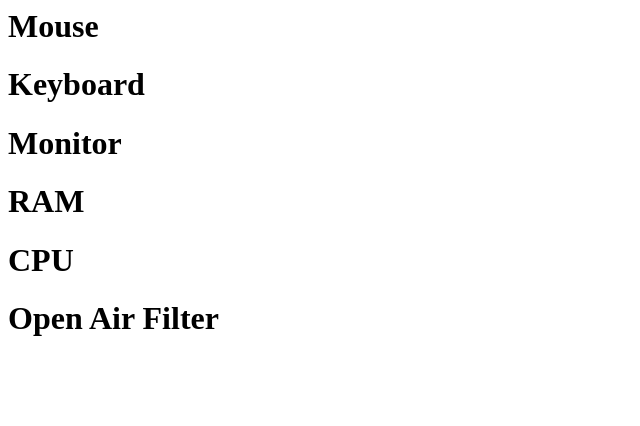
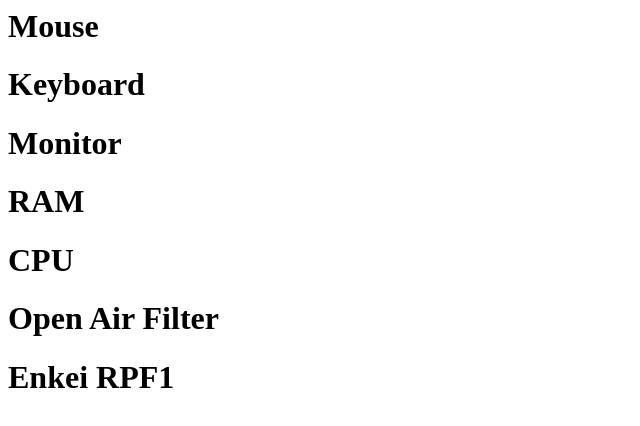
Before and after one commit to ngonar/cherrypick001, a plain HTML site: page index.html in a window 1280 px wide. Shown: the whole page, without its empty margins (0-640 px from the left). Drawn offline with Linux system fonts and the light colour scheme.

Commit message:
enkei added

```diff
--- a/index.html
+++ b/index.html
@@ -9,5 +9,6 @@
 <h1>RAM</h1>
 <h1>CPU</h1>
 <h1>Open Air Filter</h1>
+<h1>Enkei RPF1</h1>
 </body>
 </html>
```
